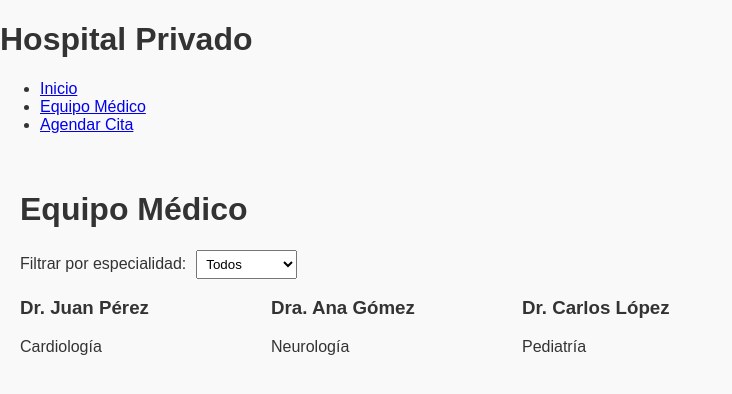
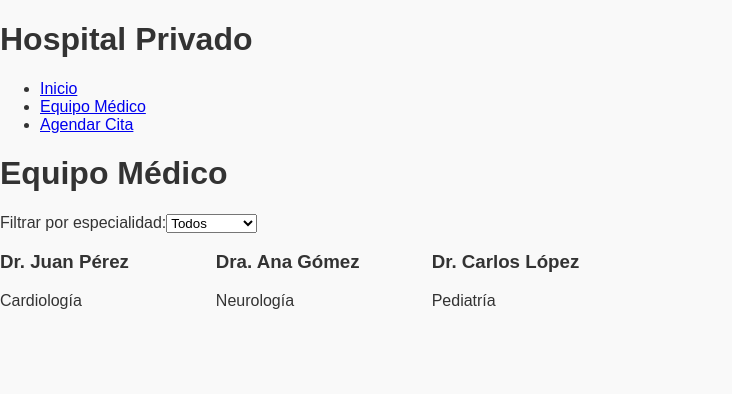
Before and after one commit to janroge/hospital-react, a React (Vite) app: page /equipo-medico in a window 1280 px wide. Shown: the top 394 px of the page, without its empty margins (0-732 px from the left). Built offline with nearby package versions, Linux system fonts and the light colour scheme.

Commit message:
Módulo 4 - Ejercicio 3 - Punto 2

```diff
--- a/src/components/Citas.jsx
+++ b/src/components/Citas.jsx
@@ -1,6 +1,6 @@
-import { useState } from "react";
+import React, { useState } from "react";
 
-const Citas = () => {
+const Citas = React.memo(function CitasComponent() {
   const [nombre, setNombre] = useState("");
   const [email, setEmail] = useState("");
   const [fecha, setFecha] = useState("");
@@ -17,7 +17,7 @@ const Citas = () => {
   };
 
   return (
-    <div className="citas">
+    <>
       <h1>Agendar Cita</h1>
       <form onSubmit={handleSubmit}>
         {error && <p className="error">{error}</p>}
@@ -35,8 +35,8 @@ const Citas = () => {
         </label>
         <button type="submit">Agendar</button>
       </form>
-    </div>
+    </>
   );
-};
+});
 
 export default Citas;
--- a/src/components/DoctorCard.jsx
+++ b/src/components/DoctorCard.jsx
@@ -1,13 +1,18 @@
+import React from "react";
 import PropTypes from "prop-types";
 
-const DoctorCard = ({ doctor, onClick }) => {
+const DoctorCard = React.memo(({ doctor, onClick }) => {
   return (
-    <div className="doctor-card" onClick={onClick}>
-      <h3>{doctor.nombre}</h3>
-      <p>{doctor.especialidad}</p>
-    </div>
+    <>
+      <div className="doctor-card" onClick={onClick}>
+        <h3>{doctor.nombre}</h3>
+        <p>{doctor.especialidad}</p>
+      </div>
+    </>
   );
-};
+});
+
+DoctorCard.displayName = "DoctorCard";
 
 DoctorCard.propTypes = {
   doctor: PropTypes.shape({
--- a/src/components/EquipoMedico.jsx
+++ b/src/components/EquipoMedico.jsx
@@ -1,7 +1,7 @@
-import { useState } from "react";
+import React, { useState } from "react";
 import DoctorCard from "./DoctorCard";
 
-const EquipoMedico = () => {
+const EquipoMedico = React.memo(function EquipoMedico() {
   const [filtro, setFiltro] = useState("");
 
   const doctores = [
@@ -15,7 +15,7 @@ const EquipoMedico = () => {
   );
 
   return (
-    <div className="equipo-medico">
+    <>
       <h1>Equipo Médico</h1>
       <label>
         Filtrar por especialidad:
@@ -31,8 +31,8 @@ const EquipoMedico = () => {
           <DoctorCard key={doctor.id} doctor={doctor} onClick={() => {}} />
         ))}
       </div>
-    </div>
+    </>
   );
-};
+});
 
 export default EquipoMedico;
--- a/src/components/Home.jsx
+++ b/src/components/Home.jsx
@@ -1,4 +1,6 @@
-const Home = () => {
+import React from "react";
+
+const Home = React.memo(() => {
   const serviciosDestacados = [
     { nombre: "Cardiología", descripcion: "Cuidado especializado para el corazón." },
     { nombre: "Pediatría", descripcion: "Atención médica para niños." },
@@ -6,7 +8,7 @@ const Home = () => {
   ];
 
   return (
-      <div className="home">
+    <>
       <h1>Bienvenido al Hospital Privado</h1>
       <p>Nos dedicamos a brindar servicios de salud de calidad con un equipo médico altamente capacitado.</p>
       <h2>Servicios Destacados</h2>
@@ -18,8 +20,10 @@ const Home = () => {
           </li>
         ))}
       </ul>
-      </div>
+    </>
   );
-  };
+});
+
+Home.displayName = "Home";
 
 export default Home;
```
Lines whose indentation alone changed are shown as unchanged.
